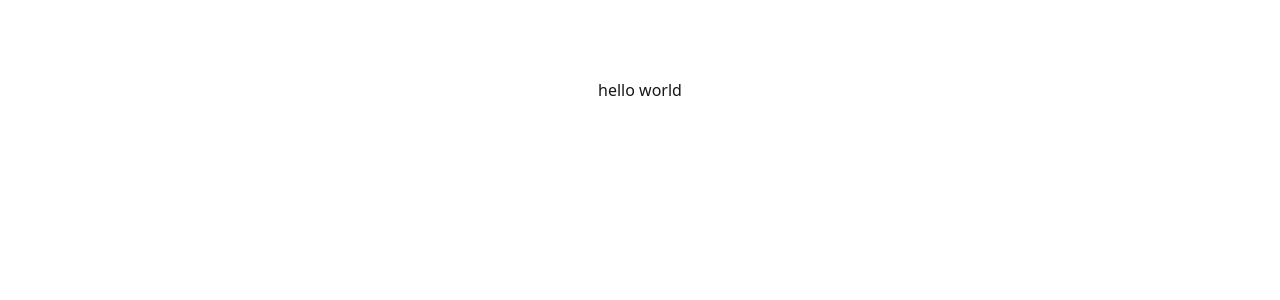
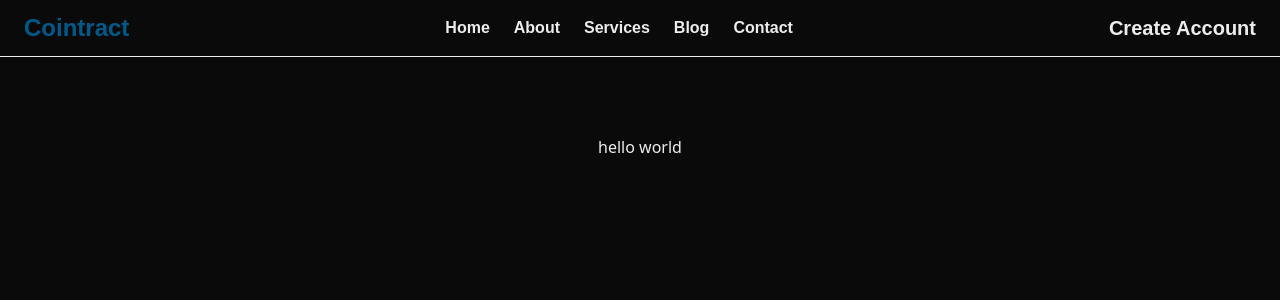
Before and after one commit to rohan26ir/Cointract-Personal-Finance-Expense-Manager, a Next.js app: page / in a window 1280 px wide. Shown: the top 300 px of the page. Built offline with nearby package versions, Linux system fonts and the light colour scheme.

Commit message:
added navbart

```diff
--- a/components/Shared/Navbar.jsx
+++ b/components/Shared/Navbar.jsx
@@ -1,9 +1,101 @@
-import React from 'react';
+"use client";
 
+import Link from "next/link";
+import { Menu, X } from "lucide-react";
+import { useState } from "react";
 
 const Navbar = () => {
+  const [isOpen, setIsOpen] = useState(false);
+
+  const menubar = [
+    { id: 1, name: "Home", href: "/" },
+    { id: 2, name: "About", href: "/about" },
+    { id: 3, name: "Services", href: "/services" },
+    { id: 4, name: "Blog", href: "/blog" },
+    { id: 5, name: "Contact", href: "/contact" },
+  ];
+
+  const user = false;
+
   return (
-    <div>
+    <div className="border-b-[1px]">
+      <div className="flex justify-between items-center py-3 px-6">
+        {/* Logo */}
+        <div>
+          <Link href="/" className="text-2xl font-bold text-sky-800">
+            Cointract
+          </Link>
+        </div>
+
+        {/* Desktop Menu */}
+        <div className="hidden md:flex gap-6 font-semibold">
+          {menubar.map((item) => (
+            <Link key={item.id} href={item.href}>
+              {item.name}
+            </Link>
+          ))}
+        </div>
+
+        {/* Desktop Button */}
+        <div className="hidden md:block text-xl font-semibold">
+          {user ? (
+            <Link href="/signin">
+              <button>Sign In</button>
+            </Link>
+          ) : (
+            <Link href="/signup">
+              <button>Create Account</button>
+            </Link>
+          )}
+        </div>
+
+        {/* Mobile Hamburger Icon */}
+        <div className="md:hidden">
+          <button
+            onClick={() => setIsOpen(!isOpen)}
+            aria-label="Toggle Menu"
+            className="transition-transform duration-300"
+          >
+            {isOpen ? <X size={28} /> : <Menu size={28} />}
+          </button>
+        </div>
+      </div>
+
+      {/* Mobile Dropdown Menu with smooth animation */}
+      <div
+        className={`md:hidden bg-white text-black overflow-hidden transition-all duration-500 ease-in-out ${
+          isOpen ? "max-h-96 opacity-100" : "max-h-0 opacity-0"
+        }`}
+      >
+        <div className="flex flex-col text-center gap-4 px-6 py-4 bg-gray-100 font-semibold">
+          {menubar.map((item) => (
+            <Link
+              key={item.id}
+              href={item.href}
+              onClick={() => setIsOpen(false)}
+            >
+              {item.name}
+            </Link>
+          ))}
+
+          {/* Mobile Button */}
+          <div className="mt-2">
+            {user ? (
+              <Link href="/signin">
+                <button className="w-full py-2 rounded-lg">
+                  Sign In
+                </button>
+              </Link>
+            ) : (
+              <Link href="/signup">
+                <button className="w-full py-2 rounded-lg">
+                  Create Account
+                </button>
+              </Link>
+            )}
+          </div>
+        </div>
+      </div>
     </div>
   );
 };
--- a/src/app/globals.css
+++ b/src/app/globals.css
@@ -12,13 +12,16 @@
   --font-mono: var(--font-geist-mono);
 } */
 
-@media (prefers-color-scheme: dark) {
+@media (prefers-color-scheme: light) {
   :root {
     --background: #0a0a0a;
     --foreground: #ededed;
   }
 }
 
+/* light : light mode
+   dark  : Night mode */
+
 body {
   background: var(--background);
   color: var(--foreground);
```
Also changed, not shown: package.json (+14 -1 lines), 1 other file (tests, documents, lock files or other folders).
